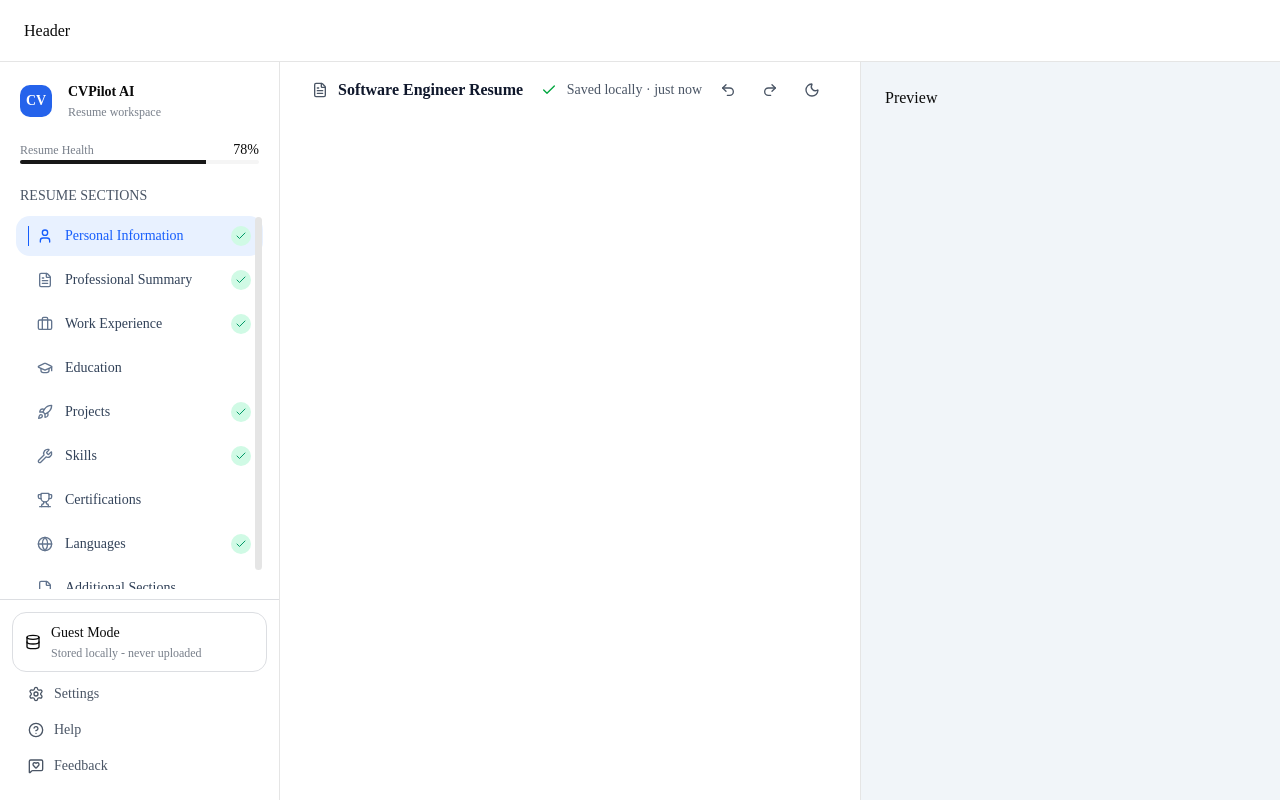
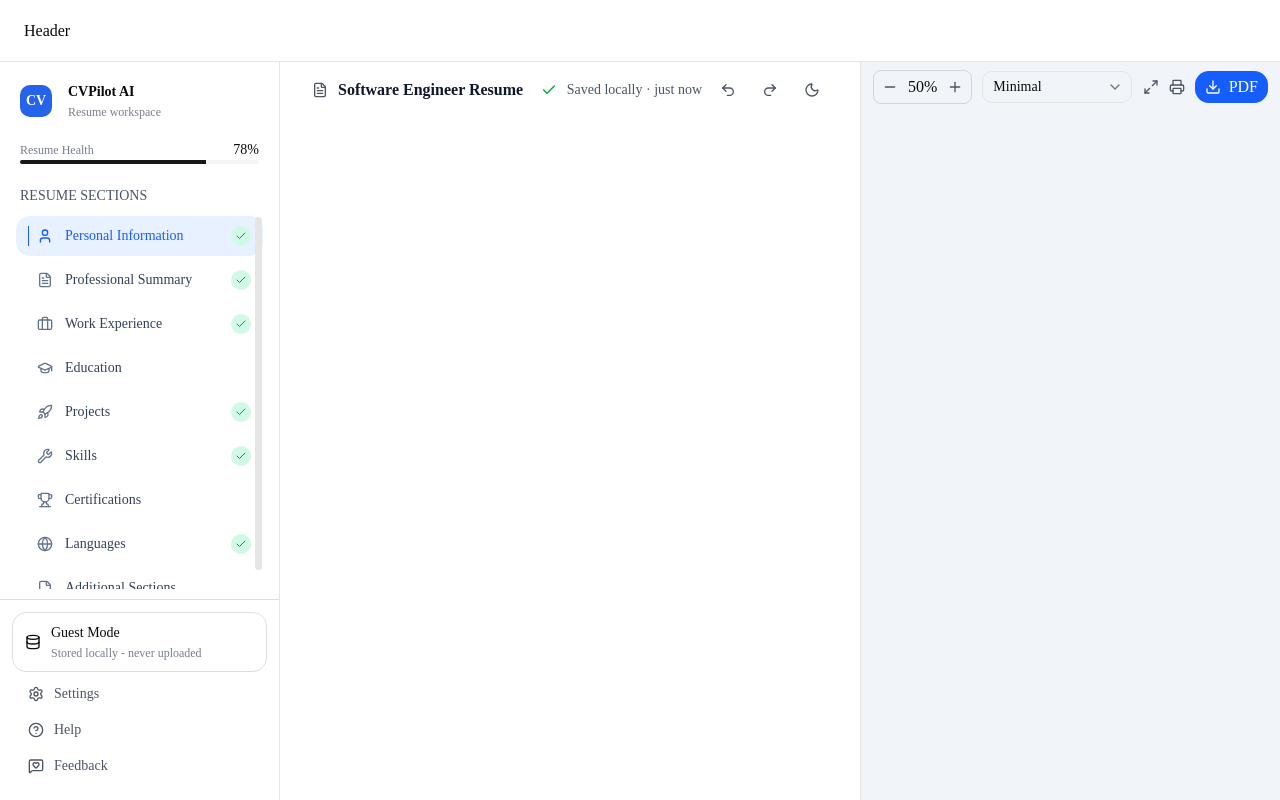
Before and after one commit to Bhawna0034/cv-pilot-ai, a Next.js app: page /builder in a window 1280 px wide. Built offline with nearby package versions, Linux system fonts and the light colour scheme.

Commit message:
add preview toolbar

```diff
--- /dev/null
+++ b/src/components/ui/select.tsx
@@ -0,0 +1,201 @@
+"use client"
+
+import * as React from "react"
+import { Select as SelectPrimitive } from "@base-ui/react/select"
+
+import { cn } from "@/src/lib/utils"
+import { ChevronDownIcon, CheckIcon, ChevronUpIcon } from "lucide-react"
+
+const Select = SelectPrimitive.Root
+
+function SelectGroup({ className, ...props }: SelectPrimitive.Group.Props) {
+  return (
+    <SelectPrimitive.Group
+      data-slot="select-group"
+      className={cn("scroll-my-1 p-1", className)}
+      {...props}
+    />
+  )
+}
+
+function SelectValue({ className, ...props }: SelectPrimitive.Value.Props) {
+  return (
+    <SelectPrimitive.Value
+      data-slot="select-value"
+      className={cn("flex flex-1 text-left", className)}
+      {...props}
+    />
+  )
+}
+
+function SelectTrigger({
+  className,
+  size = "default",
+  children,
+  ...props
+}: SelectPrimitive.Trigger.Props & {
+  size?: "sm" | "default"
+}) {
+  return (
+    <SelectPrimitive.Trigger
+      data-slot="select-trigger"
+      data-size={size}
+      className={cn(
+        "flex w-fit items-center justify-between gap-1.5 rounded-lg border border-input bg-transparent py-2 pr-2 pl-2.5 text-sm whitespace-nowrap transition-colors outline-none select-none focus-visible:border-ring focus-visible:ring-3 focus-visible:ring-ring/50 disabled:cursor-not-allowed disabled:opacity-50 aria-invalid:border-destructive aria-invalid:ring-3 aria-invalid:ring-destructive/20 data-placeholder:text-muted-foreground data-[size=default]:h-8 data-[size=sm]:h-7 data-[size=sm]:rounded-[min(var(--radius-md),10px)] *:data-[slot=select-value]:line-clamp-1 *:data-[slot=select-value]:flex *:data-[slot=select-value]:items-center *:data-[slot=select-value]:gap-1.5 dark:bg-input/30 dark:hover:bg-input/50 dark:aria-invalid:border-destructive/50 dark:aria-invalid:ring-destructive/40 [&_svg]:pointer-events-none [&_svg]:shrink-0 [&_svg:not([class*='size-'])]:size-4",
+        className
+      )}
+      {...props}
+    >
+      {children}
+      <SelectPrimitive.Icon
+        render={
+          <ChevronDownIcon className="pointer-events-none size-4 text-muted-foreground" />
+        }
+      />
+    </SelectPrimitive.Trigger>
+  )
+}
+
+function SelectContent({
+  className,
+  children,
+  side = "bottom",
+  sideOffset = 4,
+  align = "center",
+  alignOffset = 0,
+  alignItemWithTrigger = true,
+  ...props
+}: SelectPrimitive.Popup.Props &
+  Pick<
+    SelectPrimitive.Positioner.Props,
+    "align" | "alignOffset" | "side" | "sideOffset" | "alignItemWithTrigger"
+  >) {
+  return (
+    <SelectPrimitive.Portal>
+      <SelectPrimitive.Positioner
+        side={side}
+        sideOffset={sideOffset}
+        align={align}
+        alignOffset={alignOffset}
+        alignItemWithTrigger={alignItemWithTrigger}
+        className="isolate z-50"
+      >
+        <SelectPrimitive.Popup
+          data-slot="select-content"
+          data-align-trigger={alignItemWithTrigger}
+          className={cn("relative isolate z-50 max-h-(--available-height) w-(--anchor-width) min-w-36 origin-(--transform-origin) overflow-x-hidden overflow-y-auto rounded-lg bg-popover text-popover-foreground shadow-md ring-1 ring-foreground/10 duration-100 data-[align-trigger=true]:animate-none data-[side=bottom]:slide-in-from-top-2 data-[side=inline-end]:slide-in-from-left-2 data-[side=inline-start]:slide-in-from-right-2 data-[side=left]:slide-in-from-right-2 data-[side=right]:slide-in-from-left-2 data-[side=top]:slide-in-from-bottom-2 data-open:animate-in data-open:fade-in-0 data-open:zoom-in-95 data-closed:animate-out data-closed:fade-out-0 data-closed:zoom-out-95", className )}
+          {...props}
+        >
+          <SelectScrollUpButton />
+          <SelectPrimitive.List>{children}</SelectPrimitive.List>
+          <SelectScrollDownButton />
+        </SelectPrimitive.Popup>
+      </SelectPrimitive.Positioner>
+    </SelectPrimitive.Portal>
+  )
+}
+
+function SelectLabel({
+  className,
+  ...props
+}: SelectPrimitive.GroupLabel.Props) {
+  return (
+    <SelectPrimitive.GroupLabel
+      data-slot="select-label"
+      className={cn("px-1.5 py-1 text-xs text-muted-foreground", className)}
+      {...props}
+    />
+  )
+}
+
+function SelectItem({
+  className,
+  children,
+  ...props
+}: SelectPrimitive.Item.Props) {
+  return (
+    <SelectPrimitive.Item
+      data-slot="select-item"
+      className={cn(
+        "relative flex w-full cursor-default items-center gap-1.5 rounded-md py-1 pr-8 pl-1.5 text-sm outline-hidden select-none focus:bg-accent focus:text-accent-foreground not-data-[variant=destructive]:focus:**:text-accent-foreground data-disabled:pointer-events-none data-disabled:opacity-50 [&_svg]:pointer-events-none [&_svg]:shrink-0 [&_svg:not([class*='size-'])]:size-4 *:[span]:last:flex *:[span]:last:items-center *:[span]:last:gap-2",
+        className
+      )}
+      {...props}
+    >
+      <SelectPrimitive.ItemText className="flex flex-1 shrink-0 gap-2 whitespace-nowrap">
+        {children}
+      </SelectPrimitive.ItemText>
+      <SelectPrimitive.ItemIndicator
+        render={
+          <span className="pointer-events-none absolute right-2 flex size-4 items-center justify-center" />
+        }
+      >
+        <CheckIcon className="pointer-events-none" />
+      </SelectPrimitive.ItemIndicator>
+    </SelectPrimitive.Item>
+  )
+}
+
+function SelectSeparator({
+  className,
+  ...props
+}: SelectPrimitive.Separator.Props) {
+  return (
+    <SelectPrimitive.Separator
+      data-slot="select-separator"
+      className={cn("pointer-events-none -mx-1 my-1 h-px bg-border", className)}
+      {...props}
+    />
+  )
+}
+
+function SelectScrollUpButton({
+  className,
+  ...props
+}: React.ComponentProps<typeof SelectPrimitive.ScrollUpArrow>) {
+  return (
+    <SelectPrimitive.ScrollUpArrow
+      data-slot="select-scroll-up-button"
+      className={cn(
+        "top-0 z-10 flex w-full cursor-default items-center justify-center bg-popover py-1 [&_svg:not([class*='size-'])]:size-4",
+        className
+      )}
+      {...props}
+    >
+      <ChevronUpIcon
+      />
+    </SelectPrimitive.ScrollUpArrow>
+  )
+}
+
+function SelectScrollDownButton({
+  className,
+  ...props
+}: React.ComponentProps<typeof SelectPrimitive.ScrollDownArrow>) {
+  return (
+    <SelectPrimitive.ScrollDownArrow
+      data-slot="select-scroll-down-button"
+      className={cn(
+        "bottom-0 z-10 flex w-full cursor-default items-center justify-center bg-popover py-1 [&_svg:not([class*='size-'])]:size-4",
+        className
+      )}
+      {...props}
+    >
+      <ChevronDownIcon
+      />
+    </SelectPrimitive.ScrollDownArrow>
+  )
+}
+
+export {
+  Select,
+  SelectContent,
+  SelectGroup,
+  SelectItem,
+  SelectLabel,
+  SelectScrollDownButton,
+  SelectScrollUpButton,
+  SelectSeparator,
+  SelectTrigger,
+  SelectValue,
+}
--- a/src/features/resume/components/builder-layout.tsx
+++ b/src/features/resume/components/builder-layout.tsx
@@ -2,6 +2,7 @@ import BuilderEditor from "./builder-editor";
 import BuilderHeader from "./builder-header";
 import BuilderSidebar from "./builder-sidebar";
 import BuilderToolbar from "./builder-toolbar";
+import PreviewToolbar from "./preview-toolbar";
 import { ResumePreview } from "./resume-preview";
 
 export default function BuilderLayout(){
@@ -13,7 +14,10 @@ export default function BuilderLayout(){
                 <BuilderSidebar />
                 {/* <BuilderEditor />    */}
                 <section> <BuilderToolbar /></section>
-                <ResumePreview/>
+                {/* <ResumePreview/> */}
+                <section className="border-l bg-slate-100">
+                    <PreviewToolbar />
+                </section>
             </main>
         </div>
     )
--- /dev/null
+++ b/src/features/resume/components/preview-toolbar.tsx
@@ -0,0 +1,54 @@
+import { Select, SelectContent, SelectGroup, SelectItem, SelectTrigger, SelectValue } from "@/src/components/ui/select";
+import { Download, Maximize2, Minus, Plus, Printer } from "lucide-react";
+
+const ITEMS = [
+    {id: 1, label: "Minimal"},
+    {id: 2, label: "Classic"},
+    {id: 3, label: "Modern"},
+    {id: 4, label: "Technical"}
+]
+export default function PreviewToolbar(){
+
+    return(
+        <div className="px-3 py-2 flex items-center justify-between">
+            <div className="flex items-center gap-2.5">
+            <div className="flex items-center gap-2.5 border rounded-md border-gray-300 px-2 py-1">
+                <button>
+                    <Minus className="h-4 w-4 text-gray-600" />
+                </button>
+                <span>50%</span>
+                <button>
+                    <Plus className="h-4 w-4 text-gray-600" />
+                </button>
+
+            </div>
+            <Select defaultValue="Minimal"  >
+                <SelectTrigger className="w-[150px]">
+                    <SelectValue />
+                </SelectTrigger>
+                <SelectContent className="w-[150px]" align="start">
+
+{ITEMS.map((item) => (
+                    <SelectItem key={item.id} value={item.label.toString()} className="flex flex-col gap-2.5">
+                        {item.label}
+                    </SelectItem>
+                ))}
+                </SelectContent>
+
+            </Select>
+            </div>
+            <div className="flex items-center gap-2.5">
+                <button className="w-4 h-4 hover:text-black text-gray-600">
+                    <Maximize2 className="w-4 h-4"/>
+                </button>
+                 <button className="w-4 h-4 hover:text-black text-gray-600">
+                    <Printer className="w-4 h-4"/>
+                </button>
+                <button className="px-2.5 py-1 flex items-center gap-2 bg-blue-600 text-white rounded-xl hover:bg-blue-700">
+                    <Download className="w-4 h-4"/>
+                    PDF
+                </button>
+            </div>
+        </div>
+    )
+}
```
